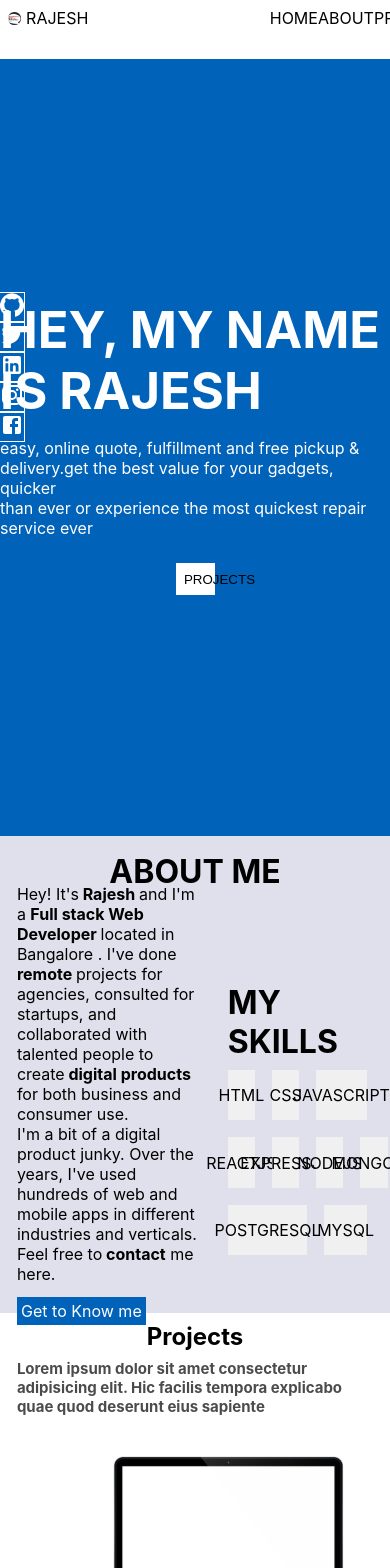
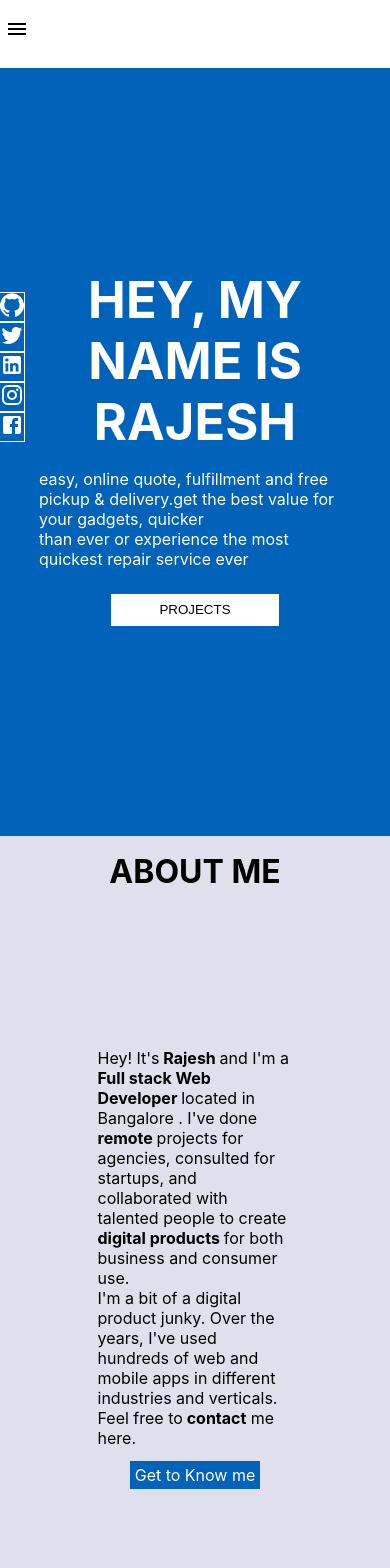
Before and after one commit to rajeshmn47/portfolio, a React (Create React App) app: page / in a window 390 px wide. Shown: the top 1568 px of the page. Built offline with nearby package versions, Linux system fonts and the light colour scheme.

Commit message:
second commit

```diff
--- a/src/App.css
+++ b/src/App.css
@@ -2,10 +2,19 @@
   margin: 0;
   padding: 0;
 }
-
+body{
+  width: 100vw;
+  height: 100vh;
+}
 a{
   text-decoration: none;
   color: white;
+}
+.aboutone{
+  display: flex;
+  justify-content: center;
+  align-items: center;
+  flex-direction: column;
 }
 .skills{
   display: flex;
@@ -15,9 +24,8 @@ a{
 .skill{
   margin: 1vmax 1vmax;
   background-color:#f0f0f0;
-
-  min-width: 7vw;
-  height: 6vh;
+  min-width: 7vmax;
+  height: 3vmax;
   display: flex;
   justify-content: center;
   align-items: center;
@@ -52,6 +60,9 @@ width:30vw
 }
 .firstline{
   font-size: 3vmax;
+}
+.dropdown{
+  display: none;
 }
 .about{
   margin-top: 7vh;
@@ -107,6 +118,8 @@ margin-left: 1vmax;
 .row{
   display: flex;
   flex-direction: row;
+
+  width: 100vw;
 }
 .leftskillstitle{
   padding: 2vmax;
@@ -161,7 +174,7 @@ flex-direction: column;
   display: flex;
   flex-direction: column;
   justify-content: space-evenly;
-  height: 25vh;
+
   margin-left: 8vw;
 }
 .projects__row{
@@ -192,8 +205,8 @@ flex-direction: column;
 }
 .input{
   margin: 1vmax 1vmax;
-  width: 30vw;
-  height: 8vh;
+  width: 30vmax;
+  height: 4vmax;
   outline: none;
   border: none;
   background-color: #dfe0eb;
@@ -214,3 +227,119 @@ flex-direction: column;
 .body{
   height: 20vh;
 }
+.img-responsive{
+  height: auto;
+  max-width: 100%;
+  margin: 2px;
+  margin-top: 2px;
+  margin-right: 2px;
+  margin-bottom: 2px;
+  margin-left: 2px;
+  border-radius: 5px;
+}
+.dropdownclick{
+  padding: 5px;
+  transform: translateX(0%);
+  position: absolute;
+  top:100%;
+  height: 30vh;
+  left:-0.5%;
+  width:100%;
+  background-color: white;
+  z-index: 100000000;
+  transition: all 0.5s;
+}
+.menu{
+  display: none;
+  position:relative;
+}
+@media screen and (max-width:800px) {
+  .navbar{
+    display: none;
+      }
+    .firstline{
+      font-size: 3vmax;
+
+      text-align: center;
+    }
+    .projectbtn{
+      width:20vmax
+    }
+      .menu{
+       display:block;
+   padding-top: 2vmax;
+   padding-left: 5px;
+     height: 6vmax;
+     position: fixed;
+     top:0;
+     background-color: white;
+     width: 100vw;
+     z-index: 10000000000000000000000;
+     }
+     .projects__row{
+
+       flex-direction:column ;
+     }
+     .second{
+  margin-right:15vw;
+
+     }
+     .center{
+       flex-direction: column;
+       height: 130vh;
+     }
+     .input{
+       height: 7vmax;
+       width: 50vw;
+     }
+     .contact_wall{
+       height: 70%;
+       width: 60vw;
+     }
+
+     .projects__row-content{
+       align-items: center;
+       justify-content: center;
+     }
+     .aboutpara{
+
+       display: flex;
+       justify-content: center;
+       align-items: center;
+     }
+     .skills{
+       display: flex;
+       flex-direction: column;
+       align-content: center;
+       justify-content: center;
+     }
+     .btn{
+       width: 15vmax;
+       height: 4vmax;
+     }
+     .aboutone{
+       display: flex;
+       align-items: center;
+
+       flex-direction: column;
+       align-items: center;
+       margin: 0vw 10vw;
+     }
+     .skills{
+       width: 70vw;
+       margin: 0vw 40vw;
+     }
+
+  .body{
+    height:15vmax;
+  }
+  .skillstitle{
+    margin-left: 45vw;
+  }
+  .leftskillstitle{
+    display: flex;
+    flex-direction: column;
+    justify-content: center;
+align-items: center;
+  }
+ }
--- a/src/App.js
+++ b/src/App.js
@@ -6,14 +6,31 @@ import FacebookIcon from '@material-ui/icons/Facebook';
 import LinkedInIcon from '@material-ui/icons/LinkedIn';
 import TwitterIcon from '@material-ui/icons/Twitter';
 import InstagramIcon from '@material-ui/icons/Instagram';
+import MenuIcon from '@material-ui/icons/Menu';
+import {useRef} from 'react'
 
 function App() {
+const refer=useRef()
+const dropdown=()=>{
+  console.log('ok')
+  console.log(refer)
+  refer.current.classList.remove('dropdown')
+  refer.current.classList.add('dropdownclick')
+}
   return (
     <>
+   <div className='menu'>
+   <MenuIcon onClick={dropdown}/>
+   <div className='dropdown' ref={refer}>
+     <li>HOME</li>
+   <li>ABOUT</li>
+   <li>PROJECTS</li>
+   <li>CONTACT</li></div></div>
     <div className='navbar'>
   <div className='navbar-left'>
     <img src={logo} alt='' className='img'/>
   <p>RAJESH</p></div>
+
   <div className='navbar-right'>
 <li>HOME</li>
 <li>ABOUT</li>
@@ -31,6 +48,7 @@ function App() {
 
       </ul>
       </div>
+      <div className='aboutone'>
       <div className='firstline'><h1>HEY, MY NAME IS RAJESH</h1> </div>
       <div className='aboutpara'>
     <p>
@@ -38,10 +56,12 @@ function App() {
     <p>
     than ever or Experience the most quickest repair service ever
   </p>
-       </div>
-       <div>
+  </div>
+  <div>
          <button className='projectbtn'>PROJECTS</button>
        </div>
+       </div>
+
     </div>
     <div className='aboutme'><h1>ABOUT ME</h1></div>
     <div className='center'>
@@ -76,7 +96,7 @@ function App() {
 <div className='skill'>CSS</div>
 <div className='skill'>JAVASCRIPT</div>
 </div>
-<div className='row'>
+<div className='row second'>
 <div className='skill'>REACTJS</div>
 <div className='skill'>EXPRESSJS</div>
 <div className='skill'>NODEJS</div>
@@ -144,8 +164,7 @@ function App() {
             href="./project-2.html"
             class="btn btn--med btn--theme dynamicBgClr"
             target="_blank"
-            >Case Study</a
-          >
+            >Case Study</a>
         </div>
       </div>
       <div class="projects__row">
--- a/src/index.css
+++ b/src/index.css
@@ -5,6 +5,8 @@ body {
     sans-serif;
   -webkit-font-smoothing: antialiased;
   -moz-osx-font-smoothing: grayscale;
+  width: 100vw;
+  height: 100vh;
 }
 
 code {
```
